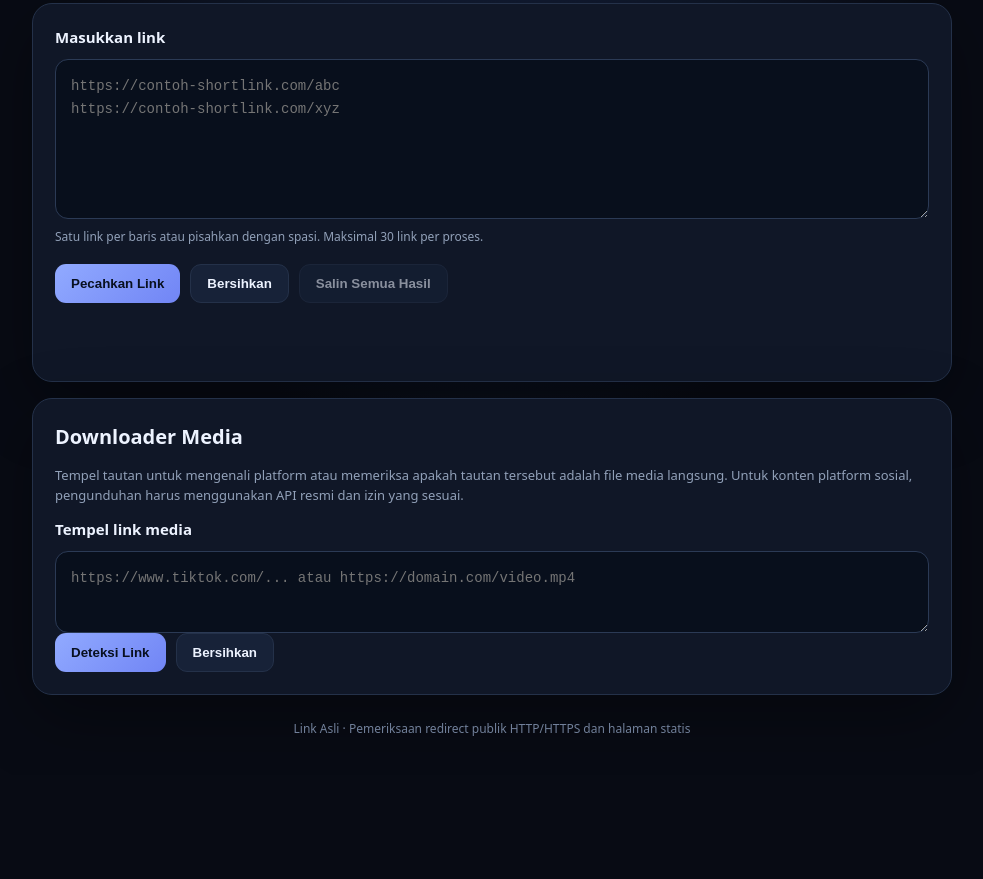
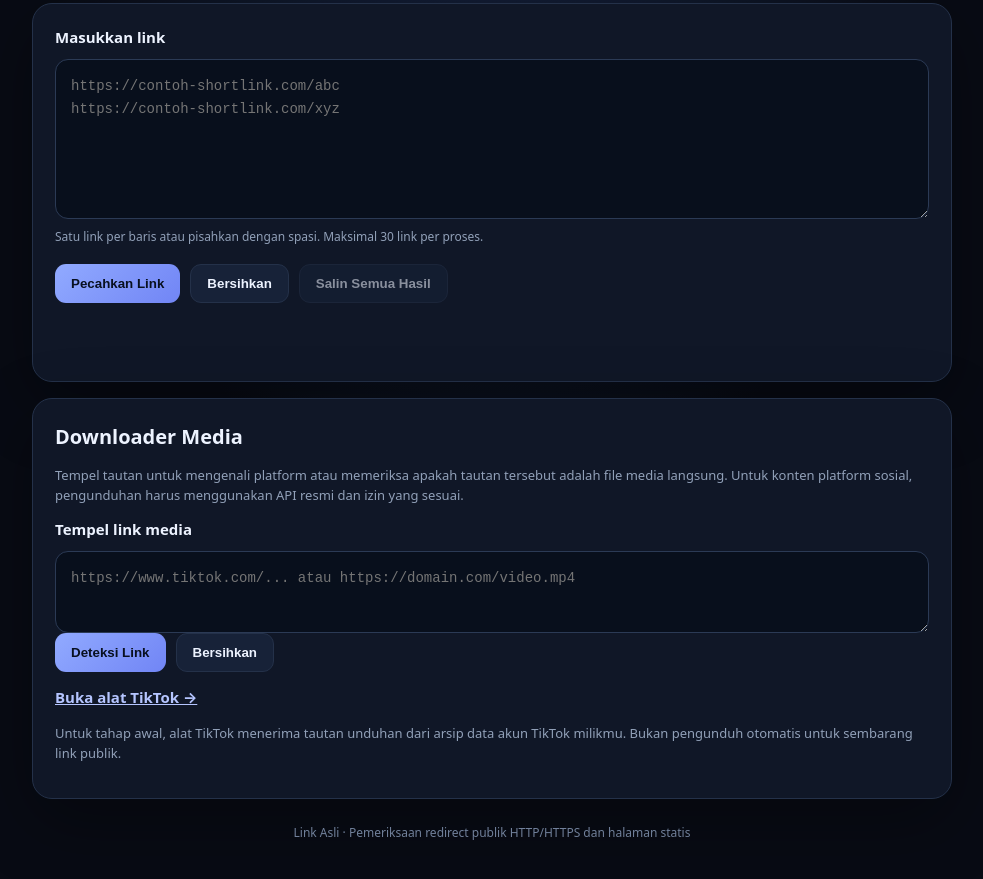
Before and after one commit to makmanmemek/Pemecah-semua-link, a website: page public/index.html in a window 1280 px wide. Shown: the part 345-1224 px from the top of the page, without its empty margins (148-1131 px from the left). Before the commit the page ends 1120 px from the top, so only its background shows below. Drawn offline with Linux system fonts and the light colour scheme.

Commit message:
Add TikTok media helper entry point

```diff
--- a/public/index.html
+++ b/public/index.html
@@ -32,6 +32,7 @@ textarea{display:block;width:100%;min-height:160px;resize:vertical;background:#0
 <textarea id="mediaLink" style="min-height:82px" placeholder="https://www.tiktok.com/... atau https://domain.com/video.mp4" spellcheck="false"></textarea>
 <div class="actions"><button class="btn primary" id="checkMedia" type="button">Deteksi Link</button><button class="btn" id="clearMedia" type="button">Bersihkan</button></div>
 <div class="media-result" id="mediaResult" hidden aria-live="polite"></div>
+<div style="margin-top:14px"><a href="/tiktok.html" style="color:#b5c5ff;font-weight:700">Buka alat TikTok →</a><p class="media-note">Untuk tahap awal, alat TikTok menerima tautan unduhan dari arsip data akun TikTok milikmu. Bukan pengunduh otomatis untuk sembarang link publik.</p></div>
 </section><footer>Link Asli · Pemeriksaan redirect publik HTTP/HTTPS dan halaman statis</footer>
 </main>
 <script>
```
